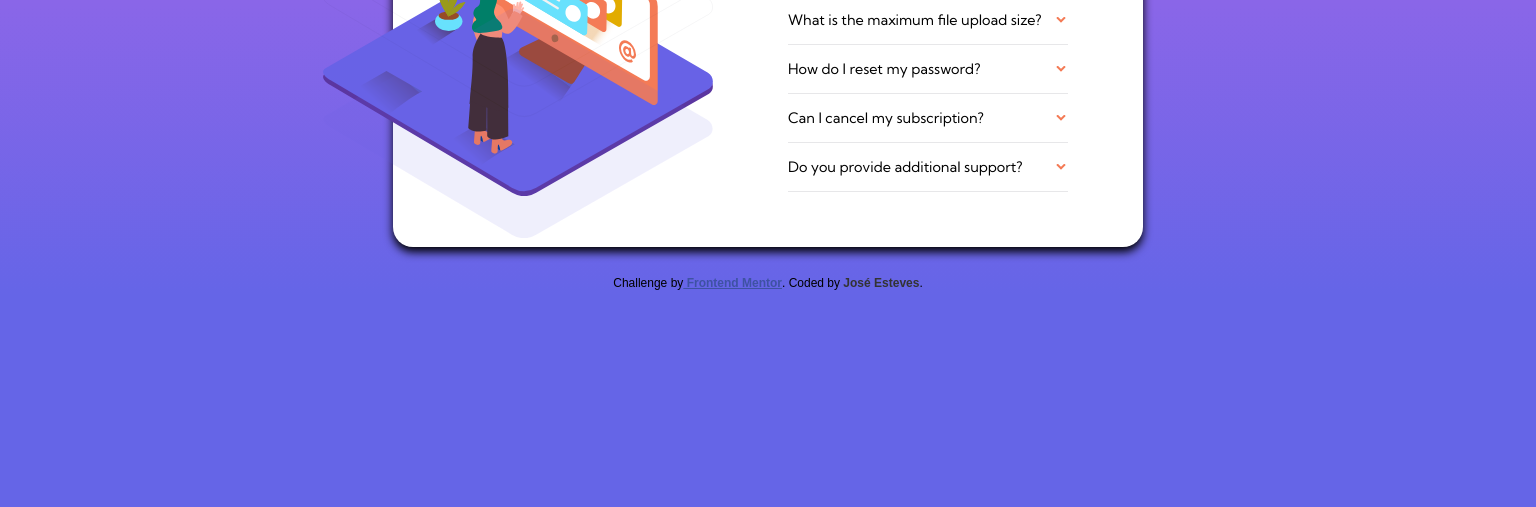
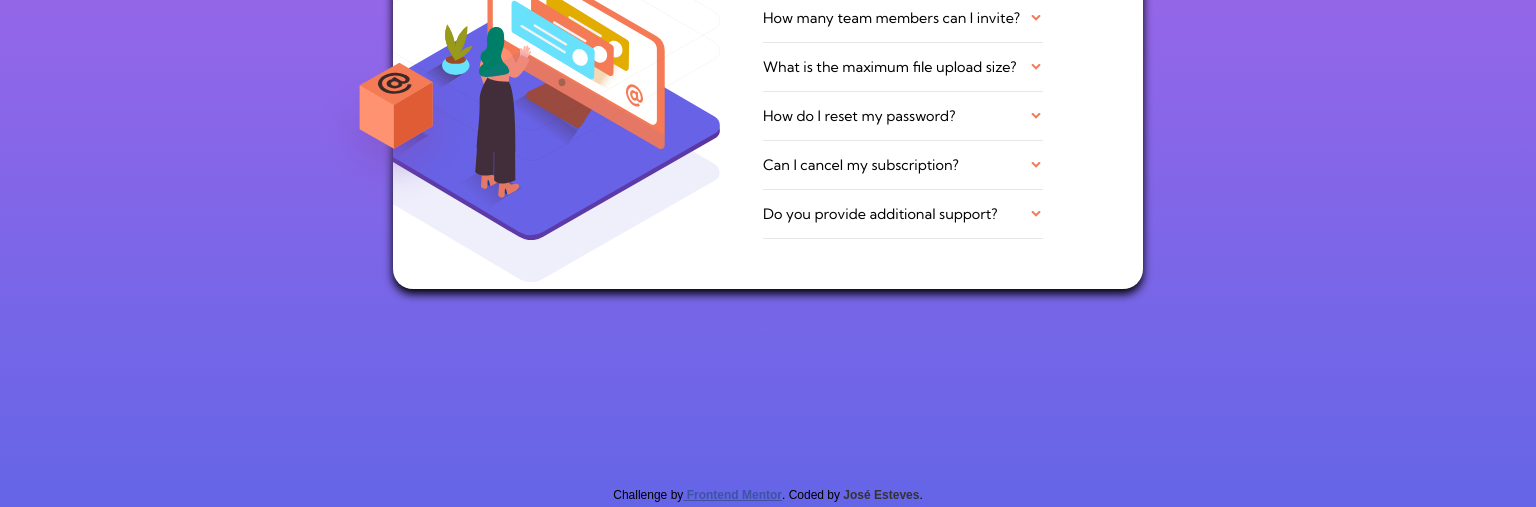
Before and after one commit to ejerciciosFrontendMentor/faq-accordion-card-main, a plain HTML site: page index.html in a window 1536 px wide. Shown: the part 293-800 px from the top of the page. Drawn offline with Linux system fonts and the light colour scheme.

Commit message:
acordeon echo

```diff
--- a/index.html
+++ b/index.html
@@ -26,11 +26,13 @@
     <link rel="stylesheet" href="css/style.css" />
   </head>
   <body>
-    <main class="content">
+    <main>
       <article class="contentCar">
+        <div class="box">
         <article class="cImg">
           <div class="cImg__img"></div>
         </article>
+      </div>
         <div class="conAccor">
           <h1 class="conAccor__title">FAQ</h1>
           <div
--- a/js/index.js
+++ b/js/index.js
@@ -1,15 +1,9 @@
+/** @format */
 const accordeon = document.getElementById('contentAccordeon');
 accordeon.addEventListener('click', e => {
 	if (e.target.classList.contains('accordeon')) {
-    const accordeonAll = accordeon.querySelectorAll('.accordeon');
-      accordeonAll.forEach(item=>{
-        if(item.firstElementChild.classList.contains('accordeon__title--show') && item.lastElementChild.classList.contains('accordeon__cotentText--show')){
-          item.firstElementChild.classList.remove('accordeon__title--show')
-          item.lastElementChild.classList.remove('accordeon__cotentText--show')
-        }
-      })
-      e.target.firstElementChild.classList.toggle('accordeon__title--show');
-      e.target.lastElementChild.classList.toggle('accordeon__cotentText--show');
-    }
+		e.target.firstElementChild.classList.toggle('accordeon__title--show');
+		e.target.lastElementChild.classList.toggle('accordeon__cotentText--show');
+  }
 	e.stopPropagation();
 });
--- a/scss/base/_body.scss
+++ b/scss/base/_body.scss
@@ -6,19 +6,26 @@
   box-sizing: border-box;
 }
 html {
-  @media screen and (min-width: 2560px) {
+@media screen and (min-width: 2560px) {
     font-size: 28px;
   }
 }
 body {
-  @include mixin.size();
+  width: 100%;
+  min-height: 100vh;
   @include mixin.gridPlece;
   font-size: 16px;
   margin: 0;
-  padding-bottom:3rem;
   position: relative;
+  padding-top: 7.5rem;
+  padding-bottom:2rem;
   font-family: "Kumbh Sans", sans-serif;
   background-color:var.$SoftBlue;
   background-image: linear-gradient(var.$SoftViolet,var.$SoftBlue);
   background-repeat: no-repeat;
+  @media screen and (min-width:1440px)
+  {
+  padding-top: 0;
+
+  }
 }
--- a/scss/blocks/_accordeon.scss
+++ b/scss/blocks/_accordeon.scss
@@ -11,7 +11,6 @@
     cursor: pointer;
     left: 0;
     top: 0;
-
   }
   @media (hover:hover){
     &:hover .accordeon__title{
@@ -33,12 +32,18 @@
       top: 50%;
       right: 0;
       transform: translateY(-50%);
+      @media screen and (min-width: 2560px) {
+        transform: translateY(-50%) scale(2);
+      }
     }
     &--show {
       font-weight: var.$fw-7;
       &::before {
         transform: translateY(-50%) rotate(180deg);
         transition: transform 0.3s;
+        @media screen and (min-width:2560px){
+          transform:translateY(-50%) rotate(180deg) scale(2);
+        }
       }
     }
   }
@@ -55,7 +60,7 @@
   &__text {
     color: var.$VeryDarkGrayishBlue;
     font-size: 0.8rem;
-    margin-top: 10px;
+    margin-top: 0.625rem;
     margin-bottom: 0;
   }
 }
--- a/scss/blocks/_contentAccordeo.scss
+++ b/scss/blocks/_contentAccordeo.scss
@@ -2,13 +2,17 @@
 $padding-contentAccordeon:20px;
 .conAccor {
   @include mixin.size(20rem, auto);
+  @media screen and (min-width: 1440px) {
+    margin-top: 3.125rem;
+    margin-bottom: 3.125rem;
+  }
   &__title {
-    margin-top: 10px;
+    margin-top: 0.625rem;
     font-size: 2rem;
     text-align: center;
     @media screen and (min-width: 1440px) {
       margin-top: 0;
-      margin-bottom: 10px;
+      margin-bottom: 0.625rem;
       text-align:left;
       padding-left:$padding-contentAccordeon;
     }
@@ -17,7 +21,7 @@ $padding-contentAccordeon:20px;
     @include mixin.size();
     padding-left: $padding-contentAccordeon;
     padding-right: $padding-contentAccordeon;
-    padding-bottom: 40px;
+    padding-bottom: 2.5rem;
     @media screen and (min-width: 1440px) {
     padding-bottom:0;
     }
--- a/scss/blocks/_contentCard.scss
+++ b/scss/blocks/_contentCard.scss
@@ -1,9 +1,4 @@
 @use "../config/mixin/mixin";
-.content {
-  @include mixin.size();
-  @include mixin.gridCenter();
-  padding-top: 8.75rem;
-}
 .contentCar {
   @include mixin.size(20rem, auto);
   background-color: #fff;
@@ -13,10 +8,9 @@
   border-radius: 1.25rem;
   box-shadow: 0px 0.3125rem 0.625rem #000;
   @media screen and (min-width: 1440px) {
-    @include mixin.size(750px, auto);
+    @include mixin.size(46.875rem, auto);
     grid-template-columns: repeat(2, 1fr);
     grid-template-rows: 1fr;
-    padding: 50px;
-    // overflow: hidden;
+    padding-right: 3.125rem;
   }
 }
--- a/scss/blocks/_contentImg.scss
+++ b/scss/blocks/_contentImg.scss
@@ -1,13 +1,31 @@
-@use "../config/mixin/mixin";
+/** @format */
+
+@use '../config/mixin/mixin';
+.box {
+	@media screen and (min-width: 1440px) {
+		position: relative;
+		&::after {
+			@include mixin.afBe();
+			@include mixin.size(10rem, 9.375rem);
+			background-image: url('../images/illustration-box-desktop.svg');
+			background-repeat: no-repeat;
+			background-size: contain;
+			left: -4.6875rem;
+      top: 50%;
+			transform: translateY(-20%);
+		}
+	}
+}
 .cImg {
 	@include mixin.size(100%, 6.25rem);
 	position: relative;
 	@media screen and (min-width: 1440px) {
-    @include mixin.size(100%, 300px);
+		@include mixin.size();
+		overflow: hidden;
 	}
 	&__img {
 		@include mixin.size(15.625rem, 12.5rem);
-    background-image: url("../images/illustration-woman-online-mobile.svg");
+		background-image: url('../images/illustration-woman-online-mobile.svg');
 		background-repeat: no-repeat;
 		background-position: center;
 		position: absolute;
@@ -17,34 +35,24 @@
 		&::before {
 			@include mixin.afBe();
 			@include mixin.size(100%, 6.5rem);
-      background-image: url("../images/bg-pattern-mobile.svg");
+			background-image: url('../images/bg-pattern-mobile.svg');
 			background-repeat: no-repeat;
 			background-position: center;
 			bottom: -1.25rem;
 		}
 		@media screen and (min-width: 1440px) {
 			@include mixin.size(24.375rem, 18.75rem);
-      background-image: url("../images/illustration-woman-online-desktop.svg");
+			background-image: url('../images/illustration-woman-online-desktop.svg');
 			background-size: contain;
-      left: -7.5rem;
+			left: -3.9375rem;
 			top: 50%;
 			transform: translateY(-50%);
 			&::before {
 				@include mixin.size(24.375rem, 25rem);
-        background-image: url("../images/bg-pattern-desktop.svg");
+				background-image: url('../images/bg-pattern-desktop.svg');
 				background-size: contain;
 				bottom: -3.125rem;
 			}
-      // &::after {
-      //   @include mixin.afBe();
-      //   @include mixin.size(160px, 150px);
-      //   bottom: 35px;
-      //   left: -10px;
-      //   background-image: url("../images/illustration-box-desktop.svg");
-      //   background-repeat: no-repeat;
-      //   background-size: contain;
-      // }
 		}
 	}
-
 }
```
Also changed, not shown: css/style.css, 1 other file. Lines whose indentation alone changed are shown as unchanged.
